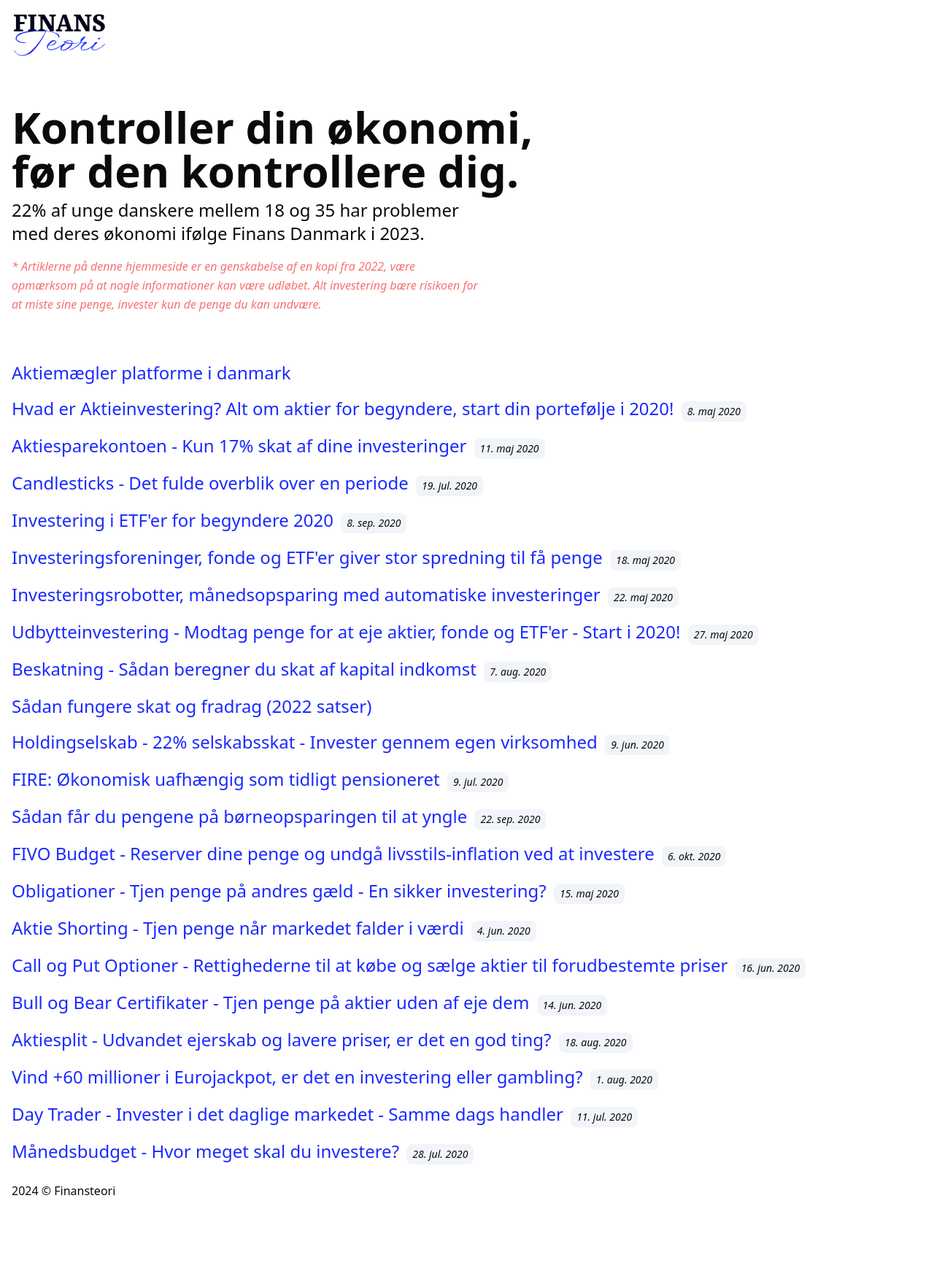
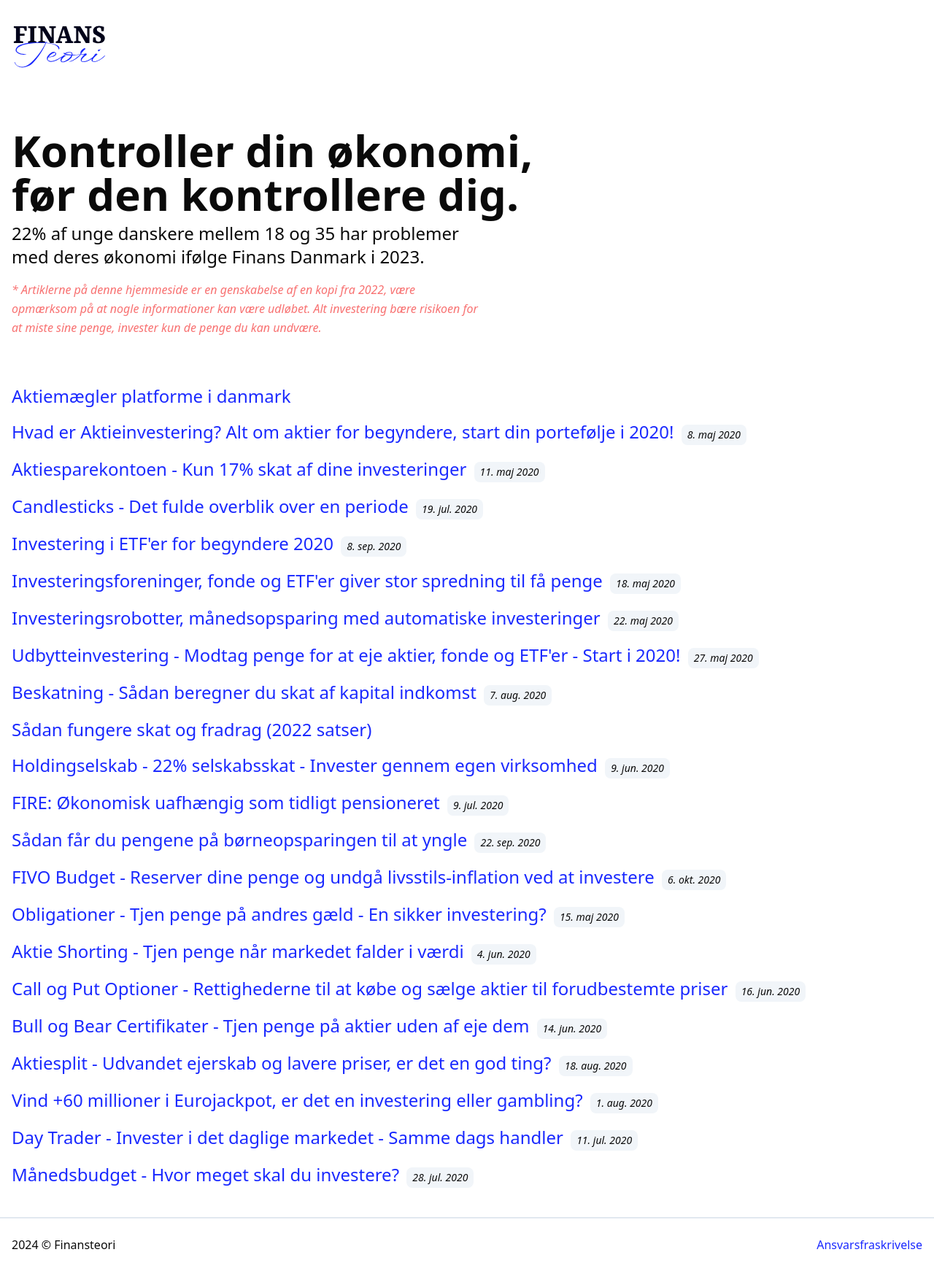
Before and after one commit to aawnu/finansteori-front, a SvelteKit app: page / in a window 1280 px wide. Shown: the whole page at 73% size. Before the commit the page ends 1652 px from the top, so only its background shows below. Built offline with nearby package versions, Linux system fonts and the light colour scheme.

Commit message:
Update layout

```diff
--- a/src/routes/+layout.svelte
+++ b/src/routes/+layout.svelte
@@ -5,7 +5,7 @@
 
 <div class="min-h-[calc(100vh-4rem)]">
 	<header>
-		<div class="container flex items-center justify-center md:justify-start py-4">
+		<div class="container flex items-center justify-center py-8 md:justify-start">
 			<a href="/">
 				<Finansteori class="h-16" original />
 			</a>
@@ -16,5 +16,10 @@
 </div>
 
 <footer>
-	<div class="container py-2">2024 &copy; Finansteori</div>
+	<div class="container mt-6 flex items-center justify-between border-t-2 border-t-slate-200 py-6">
+		<div>2024 &copy; Finansteori</div>
+		<div>
+			<a class="text-primary hover:text-primary-300" href="/ansvar">Ansvarsfraskrivelse</a>
+		</div>
+	</div>
 </footer>
```
